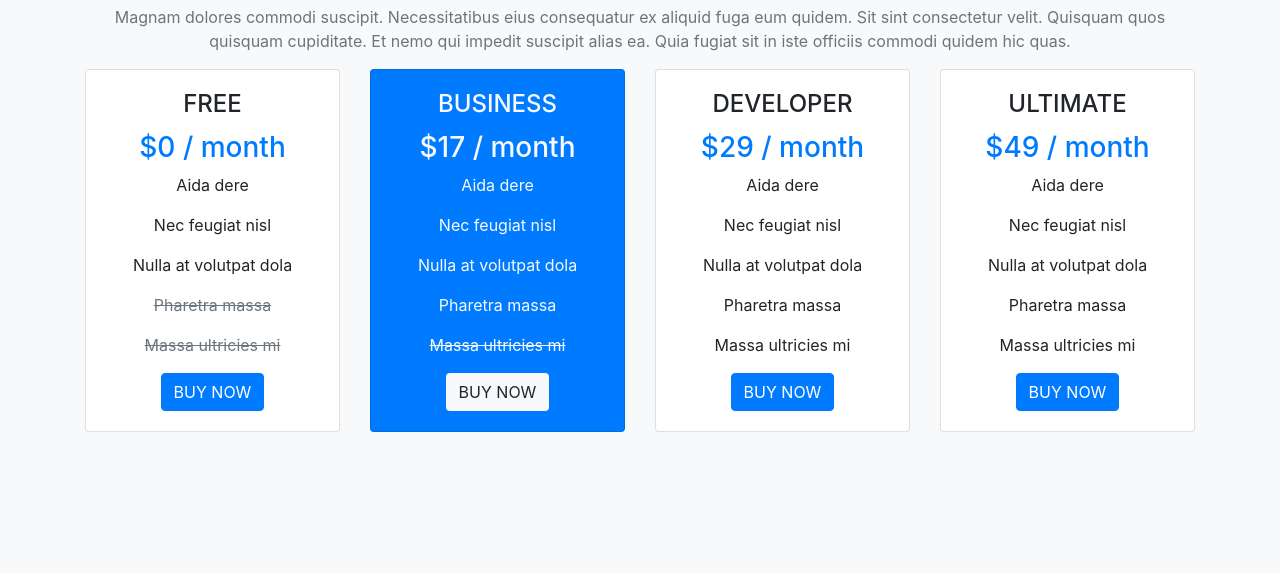
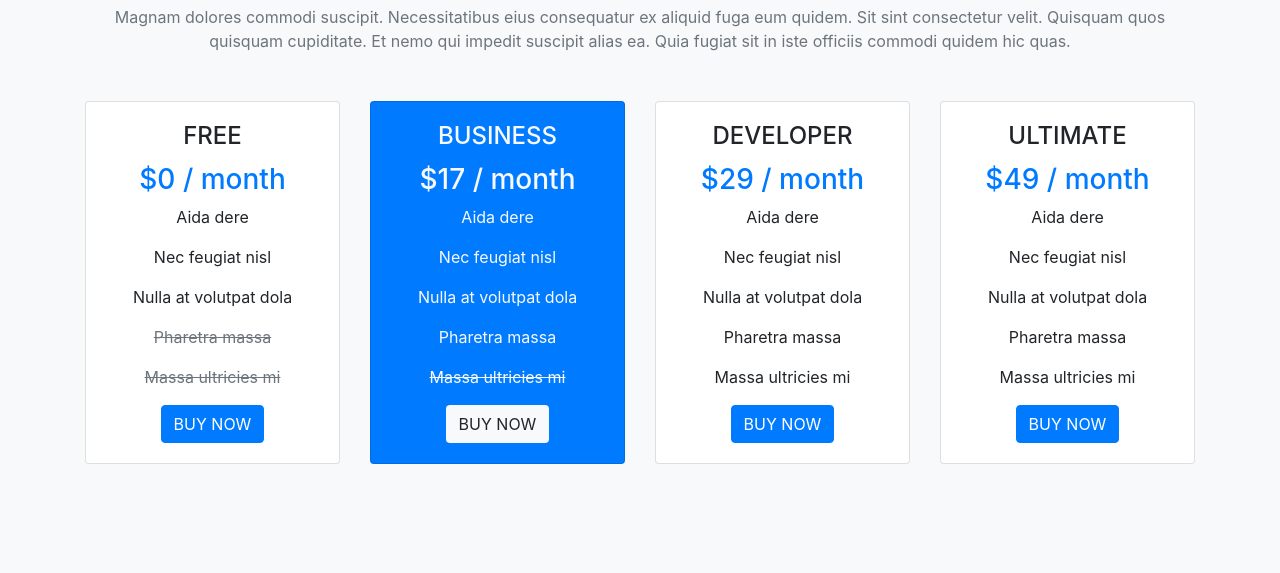
Before and after one commit to fatimasheikhhh/scaffoldWebsite, a plain HTML site: page pricing.html in a window 1280 px wide. Shown: the part 182-755 px from the top of the page. Drawn offline with nearby package versions, Linux system fonts and the light colour scheme.

Commit message:
some padding add

```diff
--- a/pricing.html
+++ b/pricing.html
@@ -68,7 +68,7 @@
               <p>Magnam dolores commodi suscipit. Necessitatibus eius consequatur ex aliquid fuga eum quidem. Sit sint consectetur velit. Quisquam quos quisquam cupiditate. Et nemo qui impedit suscipit alias ea. Quia fugiat sit in iste officiis commodi quidem hic quas. </p>
             </div>
             <!-- Cards -->
-            <div class="row">
+            <div class="row mt-5">
               <div class="col-lg-3 col-md-6 col-sm-6">
                 <div class="card">
                   <div class="card-body text-center">
```
Also changed, not shown: testinomial.html (+1 -1 lines).
